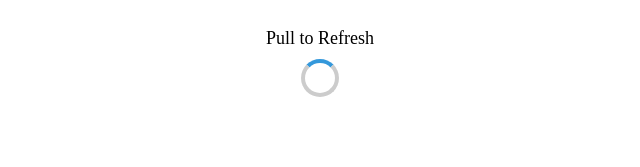
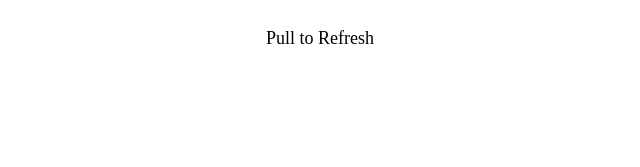
Before and after one commit to gjaegyun/pullToRefresh, a React (Vite) app: page / in a window 1280 px wide. Shown: the top 167 px of the page, without its empty margins (320-960 px from the left). Built offline with nearby package versions, Linux system fonts and the light colour scheme.

Commit message:
Fix text

```diff
--- a/src/PullToRefresh.tsx
+++ b/src/PullToRefresh.tsx
@@ -1,5 +1,7 @@
-import React, { useState } from 'react';
+import React, { useState, useRef } from 'react';
 import styled, { keyframes } from 'styled-components';
+
+const MAX_HEIGHT = 60;
 
 const spin = keyframes`
   from { transform: rotate(0deg); }
@@ -10,62 +12,79 @@ const PullToRefreshContainer = styled.div`
   text-align: center;
   padding: 20px;
   font-size: 18px;
+  overflow: auto; /* 스크롤 가능하도록 설정 */
+  height: 300px; /* 예시로 고정된 높이 설정 */
 `;
 
 const RefreshText = styled.div`
   margin-bottom: 10px;
 `;
 
-const Loader = styled.div<{ spinning: boolean }>`
+const Loader = styled.div<{ height: number }>`
   width: 30px;
-  height: 30px;
+  height: ${(props) => props.height}px;
   border: 4px solid #ccc;
   border-radius: 50%;
   border-top-color: #3498db;
-  animation: ${(props) => (props.spinning ? `${spin} 1s infinite ease-in-out` : 'none')};
+  animation: ${spin} 1s infinite ease-in-out;
   display: inline-block;
   vertical-align: middle;
 `;
 
 const PullToRefresh: React.FC = () => {
-  const [refreshing, setRefreshing] = useState(false);
   const [refreshText, setRefreshText] = useState('Pull to Refresh');
+  const [loadingHeight, setLoadingHeight] = useState(0);
+  const [loading, setLoading] = useState(false);
+  const touchStartY = useRef(0);
+  const divRef = useRef<HTMLDivElement>(null);
 
   const handleRefresh = () => {
-    setRefreshing(true);
+    setLoading(true);
     setTimeout(() => {
-      setRefreshing(false);
+      setLoading(false);
       setRefreshText('Pull to Refresh');
     }, 2000);
   };
 
-  const handleTouchStart = () => {
-    if (!refreshing) {
-      setRefreshText('Release to Refresh');
+  const handleTouchStart = (e: React.TouchEvent<HTMLDivElement>) => {
+    if (divRef.current?.scrollTop !== 0) return;
+    touchStartY.current = e.changedTouches[0].screenY;
+    const el = document.createElement('div');
+    el.classList.add('loading-element'); // 스타일을 지정해주자.
+    divRef.current?.prepend(el); // 스크롤되는 요소의 최상단에 추가해준다.
+    setLoadingHeight(0);
+  };
+
+  const handleTouchMove = (e: React.TouchEvent<HTMLDivElement>) => {
+    if (!loading) return;
+
+    const screenY = e.changedTouches[0].screenY;
+    const height = Math.floor((screenY - touchStartY.current) * 0.3);
+
+    if (height >= 0) {
+      setLoadingHeight(height);
     }
   };
 
   const handleTouchEnd = () => {
-    if (refreshing) return;
-
-    setRefreshText('Refresh');
-  };
-
-  const handlePull = () => {
-    if (!refreshing) {
+    if (loadingHeight >= MAX_HEIGHT) {
       handleRefresh();
+      if (divRef.current) {
+        divRef.current.removeChild(divRef.current.firstChild!);
+      }
     }
+    setLoadingHeight(0);
   };
 
   return (
     <PullToRefreshContainer
+      ref={divRef}
       onTouchStart={handleTouchStart}
+      onTouchMove={handleTouchMove}
       onTouchEnd={handleTouchEnd}
-      onTouchMove={(e) => e.preventDefault()}
-      onMouseDown={handlePull}
     >
       <RefreshText>{refreshText}</RefreshText>
-      <Loader spinning={refreshing} />
+      {loading && <Loader height={loadingHeight} />}
     </PullToRefreshContainer>
   );
 };
```
